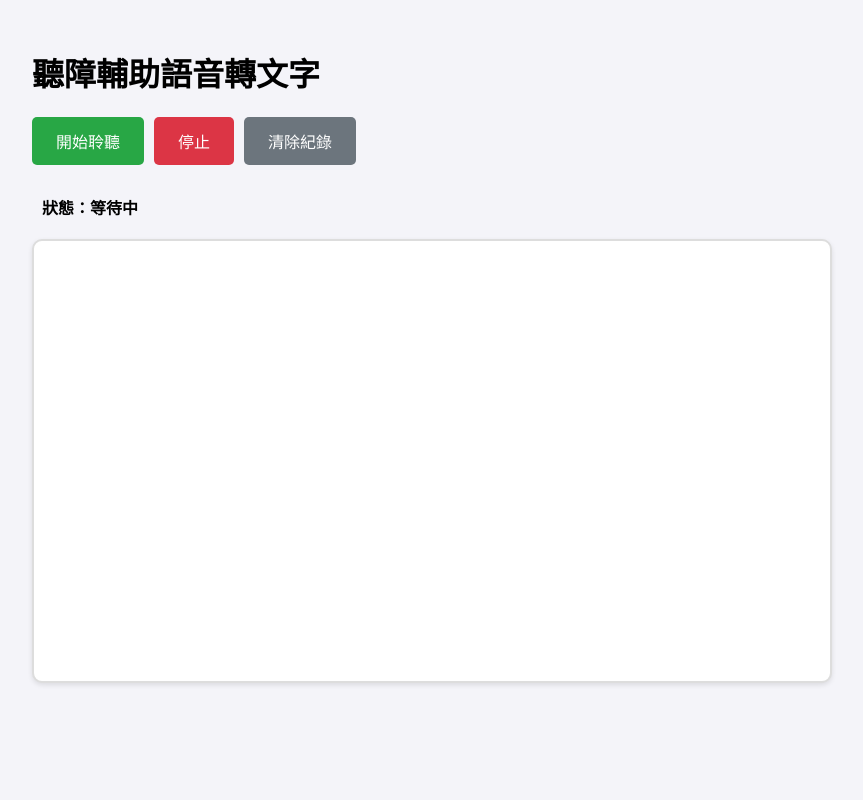
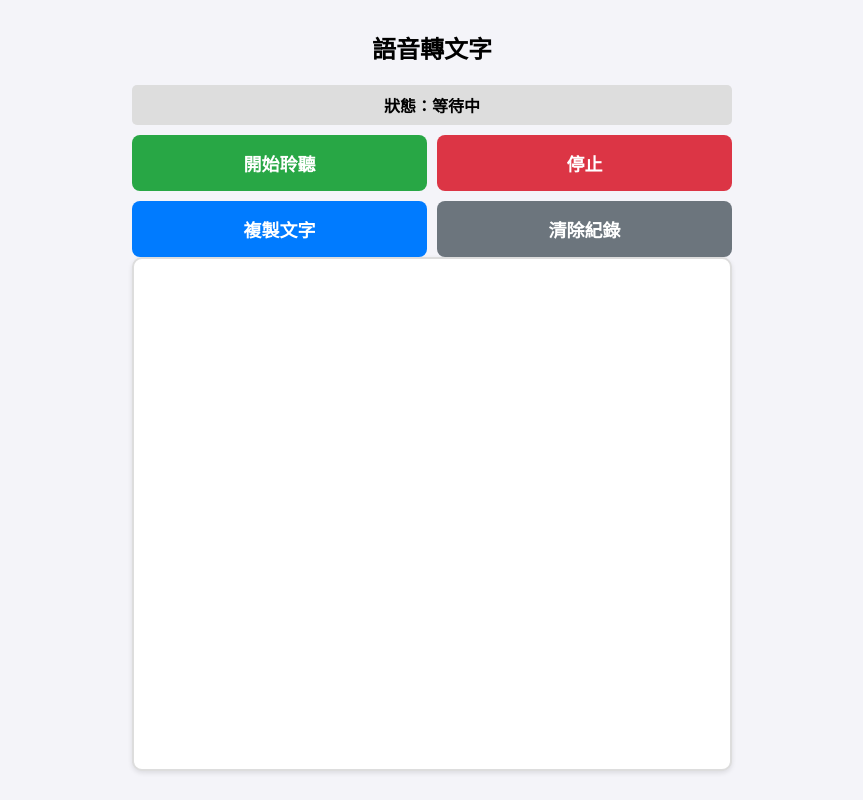
Before and after one commit to owinwu06150001/html, a plain HTML site: page index.html in a window 1280 px wide. Shown: the whole page, without its empty margins (208-1071 px from the left). Drawn offline with Linux system fonts and the light colour scheme.

Commit message:
Update index.html

```diff
--- a/index.html
+++ b/index.html
@@ -2,29 +2,33 @@
 <html lang="zh-Hant-TW">
 <head>
     <meta charset="UTF-8">
-    <meta name="viewport" content="width=device-width, initial-scale=1.0">
-    <title>即時語音轉文字</title>
+    <meta name="viewport" content="width=device-width, initial-scale=1.0, maximum-scale=1.0, user-scalable=no">
+    <title>聽障輔助語音轉文字</title>
     <style>
-        body { font-family: 'Segoe UI', Tahoma, Geneva, Verdana, sans-serif; padding: 20px; background-color: #f4f4f9; }
-        .container { max-width: 800px; margin: auto; }
-        #output { border: 2px solid #ddd; padding: 20px; min-height: 400px; background: white; border-radius: 10px; white-space: pre-wrap; font-size: 24px; box-shadow: 0 2px 5px rgba(0,0,0,0.1); }
-        .controls { margin-bottom: 20px; display: flex; gap: 10px; align-items: center; }
-        button { padding: 12px 24px; font-size: 16px; cursor: pointer; border: none; border-radius: 5px; color: white; }
+        body { font-family: sans-serif; padding: 10px; background-color: #f4f4f9; margin: 0; }
+        .container { max-width: 600px; margin: auto; }
+        #output { border: 2px solid #ddd; padding: 15px; height: 60vh; background: white; border-radius: 10px; white-space: pre-wrap; font-size: 20px; overflow-y: auto; box-shadow: 0 2px 5px rgba(0,0,0,0.1); margin-bottom: 10px; }
+        .controls { display: grid; grid-template-columns: 1fr 1fr; gap: 10px; margin-bottom: 10px; }
+        button { padding: 15px; font-size: 18px; cursor: pointer; border: none; border-radius: 8px; color: white; font-weight: bold; }
         #start-btn { background-color: #28a745; }
         #stop-btn { background-color: #dc3545; }
-        .status { padding: 10px; border-radius: 5px; margin-bottom: 10px; font-weight: bold; }
-        .listening { background-color: #ffc107; }
+        .secondary-btns { display: grid; grid-template-columns: 1fr 1fr; gap: 10px; }
+        .status { padding: 8px; border-radius: 5px; margin-bottom: 10px; font-weight: bold; text-align: center; background: #ddd; }
+        .listening { background-color: #ffc107; color: #000; }
     </style>
 </head>
 <body>
     <div class="container">
-        <h1>聽障輔助語音轉文字</h1>
+        <h2 style="text-align: center;">語音轉文字</h2>
+        <div id="status-bar" class="status">狀態：等待中</div>
         <div class="controls">
             <button id="start-btn">開始聆聽</button>
             <button id="stop-btn" disabled>停止</button>
+        </div>
+        <div class="secondary-btns">
+            <button onclick="copyText()" style="background-color: #007bff;">複製文字</button>
             <button onclick="clearText()" style="background-color: #6c757d;">清除紀錄</button>
         </div>
-        <div id="status-bar" class="status">狀態：等待中</div>
         <div id="output"></div>
     </div>
 
@@ -59,6 +63,8 @@
                 }
             }
             output.innerText = finalTranscript + interimTranscript;
+            // 自動捲動到底部
+            output.scrollTop = output.scrollHeight;
         };
 
         recognition.onend = () => {
@@ -70,10 +76,17 @@
 
         startBtn.onclick = () => recognition.start();
         stopBtn.onclick = () => recognition.stop();
+
         function clearText() {
             finalTranscript = '';
             output.innerText = '';
         }
+
+        function copyText() {
+            navigator.clipboard.writeText(output.innerText).then(() => {
+                alert("文字已複製到剪貼簿");
+            });
+        }
     </script>
 </body>
 </html>
```
